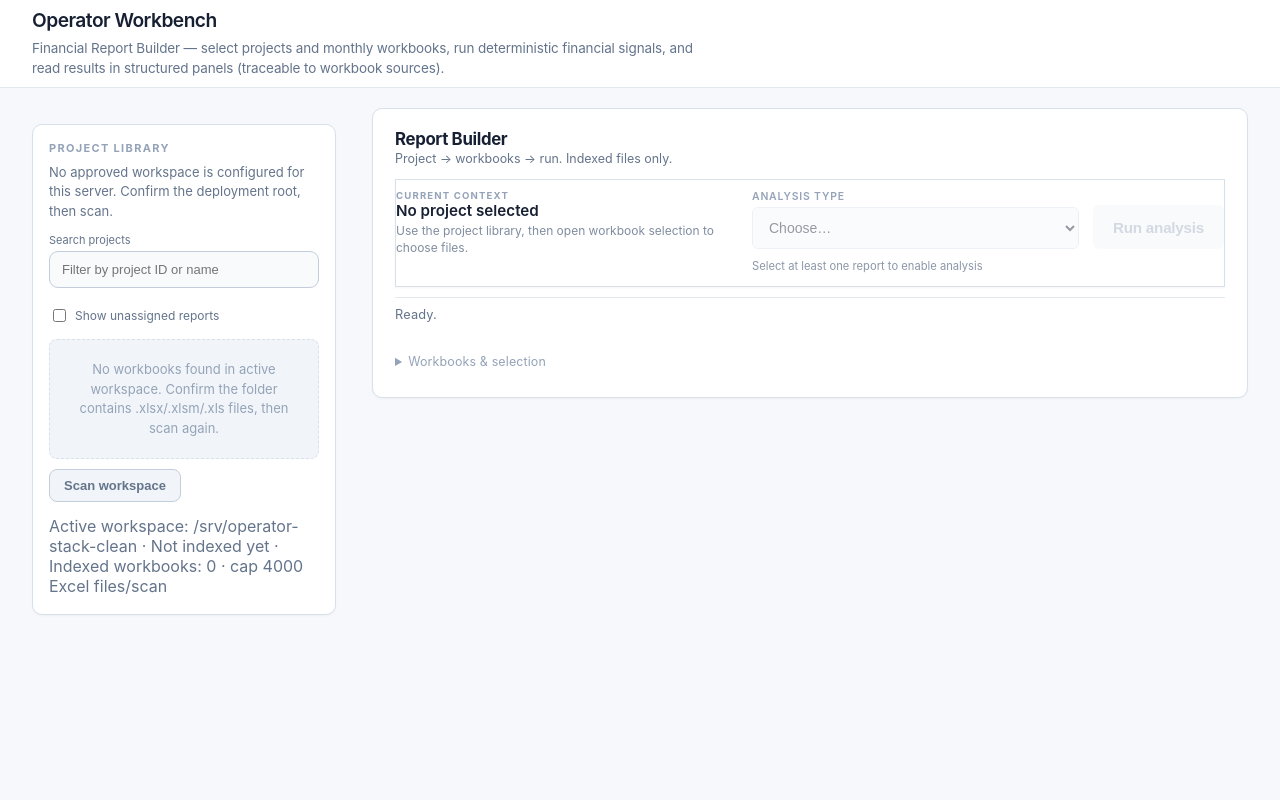
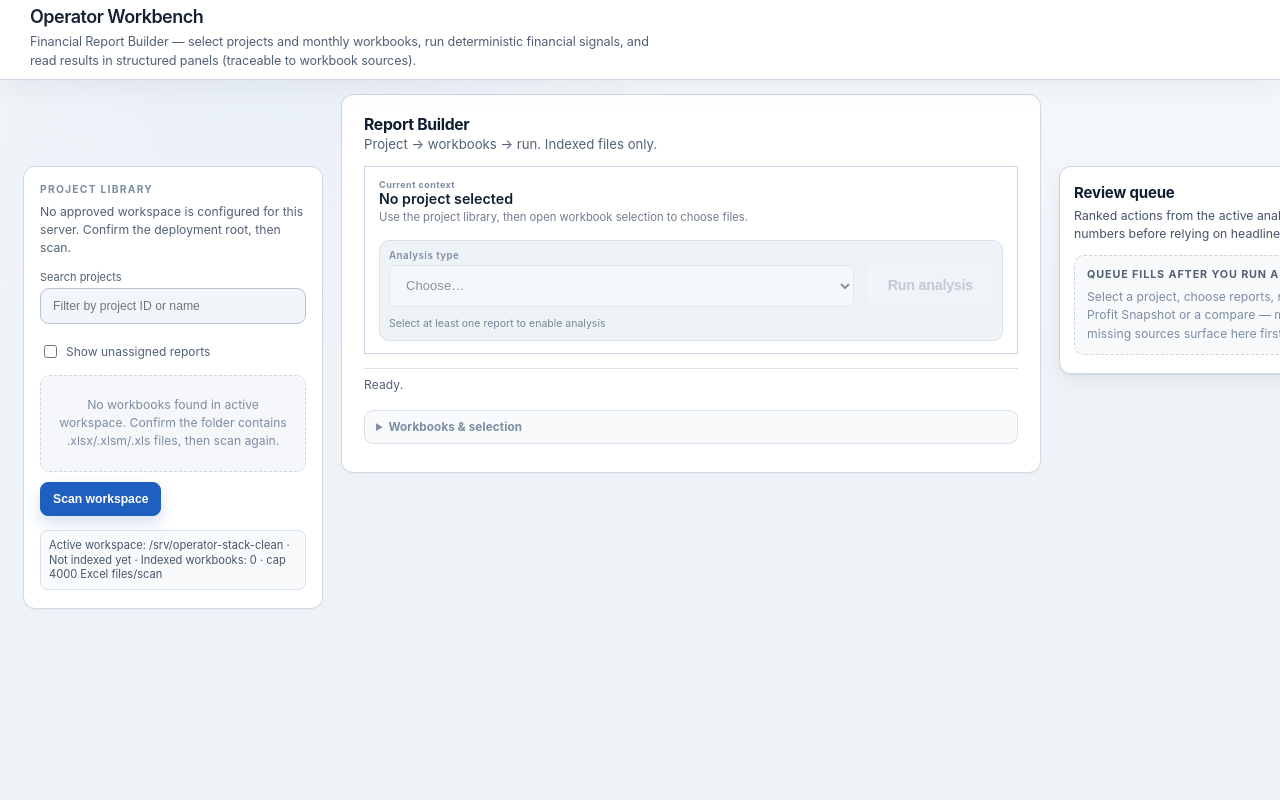
Before and after one commit to Sulax315/operator-local-desktop, a FastAPI app: page / in a window 1280 px wide. Run offline with FastAPI, Linux system fonts and the light colour scheme; data that the repository does not hold is empty; parts of the project's set-up code (start-up, migrations or seed data) failed here and were passed over; some libraries are stand-ins or nearby versions.

Commit message:
Polish desktop financial workbench UI

```diff
--- /dev/null
+++ b/web/operator_local_ui/static/css/desktop-command-center.css
@@ -0,0 +1,599 @@
+/* Desktop command-center polish.
+   Presentation-only overrides for the canonical Operator Workbench surface. */
+
+:root {
+  --bg: #eef3f8;
+  --surface: #ffffff;
+  --surface-muted: #f5f7fa;
+  --border: #cfd8e6;
+  --header-border: #d7e0eb;
+  --row-hover: #edf4ff;
+  --text: #132033;
+  --text-muted: #526176;
+  --text-soft: #7d8da3;
+  --primary: #1f5fbf;
+  --primary-hover: #184f9f;
+  --success: #137333;
+  --warning: #b45f06;
+  --danger: #a61b1b;
+  --wb-rail-width: minmax(300px, 330px);
+  --wb-max-app: min(1880px, 100%);
+  --wb-space-section: 18px;
+  --wb-radius: 12px;
+  --wb-radius-sm: 9px;
+  --wb-shadow: 0 10px 30px rgba(15, 23, 42, 0.07), 0 1px 2px rgba(15, 23, 42, 0.08);
+  --wb-shadow-sm: 0 6px 18px rgba(15, 23, 42, 0.06), 0 1px 2px rgba(15, 23, 42, 0.08);
+}
+
+html {
+  font-size: 15px;
+  scroll-padding-top: 62px;
+}
+
+body,
+body.owb-premium,
+.app-shell {
+  background:
+    radial-gradient(circle at 20% -10%, rgba(31, 95, 191, 0.08), transparent 30rem),
+    linear-gradient(180deg, #f8fafc 0, #eef3f8 22rem, #eef3f8 100%) !important;
+  color: var(--text) !important;
+}
+
+.app-header {
+  background: linear-gradient(180deg, #ffffff 0%, #f8fafc 100%);
+  border-bottom-color: #cbd5e1;
+  box-shadow: 0 1px 0 rgba(255, 255, 255, 0.9) inset, 0 10px 24px rgba(15, 23, 42, 0.05);
+}
+
+.app-header__inner {
+  align-items: center;
+  padding: 10px clamp(18px, 2.4vw, 30px);
+}
+
+.app-title {
+  color: #0f1d31;
+  font-size: clamp(1.2rem, 1rem + 0.7vw, 1.55rem);
+  letter-spacing: -0.035em;
+  line-height: 1.05;
+}
+
+.product-line {
+  color: #526176;
+  font-size: 0.82rem;
+  line-height: 1.35;
+  margin-top: 3px;
+}
+
+.app-header__meta {
+  background: #f1f5f9;
+  border: 1px solid #d7e0eb;
+  border-radius: 999px;
+  color: #526176;
+  max-width: min(540px, 42vw);
+  overflow: hidden;
+  padding: 5px 10px;
+  text-overflow: ellipsis;
+  white-space: nowrap;
+}
+
+.workspace {
+  gap: 18px;
+  padding: 14px clamp(14px, 1.8vw, 24px) 28px;
+}
+
+.workspace-main {
+  min-width: 0;
+}
+
+.report-builder-panel.operator-assistant-panel {
+  padding: 18px 20px 26px;
+  border-color: #cbd5e1;
+  box-shadow: var(--wb-shadow);
+}
+
+@media (min-width: 1280px) {
+  .workspace {
+    grid-template-columns: minmax(300px, 330px) minmax(700px, 1fr) minmax(340px, 390px);
+    grid-template-areas: "library main context";
+  }
+
+  .app-context-rail.rail-right {
+    display: flex;
+    flex-direction: column;
+    grid-area: context;
+    position: sticky;
+    top: 72px;
+    align-self: start;
+    max-height: calc(100vh - 92px);
+    overflow-y: auto;
+    padding: 16px 14px 18px;
+    border: 1px solid #cbd5e1;
+    border-radius: var(--wb-radius);
+    background: rgba(255, 255, 255, 0.96);
+    box-shadow: var(--wb-shadow-sm);
+  }
+}
+
+@media (min-width: 1600px) {
+  .workspace {
+    grid-template-columns: minmax(310px, 350px) minmax(860px, 1fr) minmax(380px, 430px);
+  }
+}
+
+.project-library {
+  top: 72px;
+  border-color: #cbd5e1;
+  box-shadow: var(--wb-shadow-sm);
+}
+
+.project-library-title,
+.rail-title {
+  color: #0f1d31;
+  font-size: 1rem;
+  font-weight: 750;
+  letter-spacing: -0.01em;
+}
+
+.project-library-hint {
+  color: #526176;
+  font-size: 0.82rem;
+}
+
+#project-library-indexed {
+  display: block;
+  flex: 1 1 100%;
+  min-width: 0;
+  max-height: 4.7em;
+  overflow: hidden;
+  padding: 7px 8px;
+  border: 1px solid #d7e0eb;
+  border-radius: 8px;
+  background: #f8fafc;
+  color: #475569;
+  font-size: 0.74rem;
+  line-height: 1.35;
+  overflow-wrap: anywhere;
+}
+
+.project-library-search {
+  min-height: 34px;
+  background: #ffffff;
+  border-color: #cbd5e1;
+}
+
+.project-library-item {
+  border-color: #dbe3ee;
+  border-radius: 10px;
+  padding: 10px 11px;
+  box-shadow: 0 1px 1px rgba(15, 23, 42, 0.03);
+}
+
+.project-library-item:hover {
+  background: #f4f8ff;
+  border-color: #9db8e5;
+  box-shadow: 0 8px 18px rgba(31, 95, 191, 0.08);
+  transform: translateY(-1px);
+}
+
+.project-library-item-active {
+  background: #eaf2ff;
+  border-color: #1f5fbf;
+  box-shadow: inset 3px 0 0 #1f5fbf, 0 8px 18px rgba(31, 95, 191, 0.11);
+}
+
+.project-library-line-title {
+  font-size: 0.9rem;
+  font-weight: 750;
+}
+
+.project-library-line-meta {
+  color: #5f6f85;
+  font-size: 0.78rem;
+}
+
+.project-library-empty,
+.placeholder-block {
+  border: 1px dashed #cbd5e1;
+  border-radius: 10px;
+  background: #f8fafc;
+  color: #526176;
+  padding: 11px 12px;
+}
+
+#project-library-scan.btn-ghost {
+  background: #1f5fbf;
+  border-color: #1f5fbf;
+  color: #ffffff;
+  font-weight: 750;
+  min-height: 34px;
+  padding: 7px 12px;
+  box-shadow: 0 8px 16px rgba(31, 95, 191, 0.18);
+}
+
+#project-library-scan.btn-ghost:hover {
+  background: #184f9f;
+}
+
+.report-builder-canvas {
+  max-width: none;
+}
+
+.report-builder-herohead {
+  margin-bottom: 10px;
+}
+
+.report-builder-title {
+  color: #0f1d31;
+  font-size: 1.45rem;
+  font-weight: 800;
+}
+
+.report-builder-lede {
+  font-size: 0.88rem;
+}
+
+.report-builder-sticky {
+  align-items: center;
+  background: linear-gradient(180deg, #ffffff 0%, #f8fafc 100%);
+  border-color: #cbd5e1;
+  box-shadow: var(--wb-shadow-sm);
+  gap: 14px 18px;
+  margin-bottom: 12px;
+  padding: 12px 14px;
+  top: 62px;
+}
+
+.report-builder-context-title {
+  color: #0f1d31;
+  font-size: 1rem;
+  font-weight: 750;
+}
+
+.report-builder-toolbar {
+  background: #eef3f8;
+  border: 1px solid #d7e0eb;
+  border-radius: 10px;
+  flex: 1 1 460px;
+  padding: 9px;
+}
+
+.report-toolbar-label,
+.report-builder-context-kicker,
+.section-kicker,
+.signals-hero-comp-label,
+.metric-tile-label {
+  letter-spacing: 0.05em;
+  text-transform: none;
+}
+
+.select-toolbar,
+.select-ghost {
+  background: #ffffff;
+  border-color: #cbd5e1;
+}
+
+.btn-toolbar-primary,
+#generate-signals-btn.btn-generate-primary {
+  background: #1f5fbf;
+  border-radius: 8px;
+  box-shadow: 0 10px 18px rgba(31, 95, 191, 0.18);
+  font-weight: 800;
+}
+
+.btn-toolbar-primary:hover:not(:disabled),
+#generate-signals-btn.btn-generate-primary:hover:not(:disabled) {
+  background: #184f9f;
+}
+
+.report-builder-source-collapse > summary,
+.details-panel.disclosure-panel > summary {
+  background: #f8fafc;
+  border: 1px solid #d7e0eb;
+  border-radius: 9px;
+  color: #334155;
+  font-weight: 700;
+  padding: 9px 11px;
+}
+
+.report-builder-source-inner,
+.details-inner {
+  border-color: #d7e0eb;
+}
+
+.report-select-table-wrap,
+.drivers-table-wrap,
+.workbench-table-wrap,
+.mom-summary-table-wrap {
+  border-color: #cbd5e1 !important;
+  border-radius: 10px;
+  box-shadow: 0 1px 0 rgba(255, 255, 255, 0.75) inset;
+}
+
+.report-select-table th,
+.drivers-table th,
+.workbench-table th,
+.mom-summary-table th,
+.mom-drill-table th {
+  background: #e8eef6 !important;
+  color: #334155 !important;
+  font-size: 0.75rem;
+  font-weight: 800;
+  letter-spacing: 0.025em;
+  text-transform: none;
+}
+
+.report-select-table td,
+.drivers-table td,
+.workbench-table td,
+.mom-summary-table td,
+.mom-drill-table td {
+  color: #1f2937;
+}
+
+.report-select-table tbody tr:hover td,
+.drivers-table tbody tr:hover td,
+.workbench-table tbody tr:hover td {
+  background: #edf4ff;
+}
+
+.report-select-table input[type="checkbox"] {
+  accent-color: #1f5fbf;
+  transform: scale(1.08);
+}
+
+.report-select-table tr:has(input:checked) td {
+  background: #eaf2ff;
+  box-shadow: inset 3px 0 0 #1f5fbf;
+}
+
+.financial-command-surface {
+  max-width: none;
+}
+
+.fin-command-center.command-card,
+.signals-hero,
+.financial-workbench,
+.answer-hero,
+.punch-zone,
+.key-metrics-block,
+.trade-summary-host {
+  border-color: #cbd5e1;
+  box-shadow: var(--wb-shadow-sm);
+}
+
+.fin-command-center__title,
+.signals-hero-title,
+.workbench-title {
+  color: #0f1d31;
+  font-weight: 800;
+  letter-spacing: -0.01em;
+}
+
+.fin-command-center__grid {
+  gap: 12px;
+}
+
+.fin-cmd-card,
+.metric-tile,
+.stat-card,
+.comp-card--ranked {
+  border-color: #d5deeb;
+  border-radius: 12px;
+  background: linear-gradient(180deg, #ffffff 0%, #f8fafc 100%);
+  box-shadow: 0 1px 1px rgba(15, 23, 42, 0.04);
+}
+
+.fin-cmd-card:hover,
+.metric-tile:hover,
+.comp-card--ranked:hover {
+  border-color: #9db8e5;
+  box-shadow: 0 10px 22px rgba(15, 23, 42, 0.08);
+}
+
+.fin-cmd-label,
+.pfs-metric__k,
+.metric-tile-label,
+.stat-card .label {
+  color: #526176;
+  font-size: 0.72rem;
+  font-weight: 800;
+  letter-spacing: 0.035em;
+  text-transform: none;
+}
+
+.fin-cmd-line,
+.pfs-metric__val,
+.metric-tile-value,
+.stat-card .value,
+.signals-tpp-value {
+  color: #0f1d31;
+  font-variant-numeric: tabular-nums;
+}
+
+.signals-hero-primary {
+  background: linear-gradient(180deg, #f6f9fd 0%, #eef4fb 100%);
+  border-color: #cbd5e1;
+}
+
+.signals-hero-status {
+  border-radius: 999px;
+  border-left-width: 0;
+  display: inline-flex;
+  font-weight: 700;
+}
+
+.signals-hero-status--warn,
+.cmd-chip--mismatch,
+.review-queue-item--high .review-queue-sev {
+  background: #fff1f2;
+  border-color: #fecdd3;
+  color: #9f1239;
+}
+
+.signals-hero-status--ok,
+.cmd-chip--ok {
+  background: #e8f7ee;
+  border-color: #b8dfc4;
+  color: #166534;
+}
+
+.cmd-chip--watch,
+.cmd-chip--missing,
+.review-queue-item--medium .review-queue-sev {
+  background: #fff7ed;
+  border-color: #fed7aa;
+  color: #9a3412;
+}
+
+.rail-right .rail-title {
+  margin-bottom: 5px;
+}
+
+.rail-deck {
+  color: #526176;
+  font-size: 0.82rem;
+  margin-bottom: 12px;
+}
+
+.review-queue-list {
+  display: flex;
+  flex-direction: column;
+  gap: 10px;
+  list-style: none;
+  margin: 0;
+  padding: 0;
+}
+
+.review-queue-item {
+  align-items: flex-start;
+  background: #ffffff;
+  border: 1px solid #d7e0eb;
+  border-radius: 12px;
+  display: grid;
+  gap: 8px 10px;
+  grid-template-columns: auto minmax(0, 1fr);
+  padding: 11px;
+  box-shadow: 0 1px 1px rgba(15, 23, 42, 0.04);
+}
+
+.review-queue-sev {
+  border: 1px solid #d7e0eb;
+  border-radius: 999px;
+  font-size: 0.64rem;
+  font-weight: 850;
+  line-height: 1;
+  padding: 5px 7px;
+}
+
+.review-queue-main {
+  min-width: 0;
+}
+
+.review-queue-issue {
+  color: #0f1d31;
+  font-size: 0.88rem;
+  font-weight: 750;
+  line-height: 1.3;
+  margin: 0 0 4px;
+}
+
+.review-queue-why {
+  color: #526176;
+  font-size: 0.78rem;
+  line-height: 1.4;
+  margin: 0;
+}
+
+.review-queue-action {
+  grid-column: 2;
+  justify-self: start;
+  min-height: 30px;
+}
+
+.quick-actions--queue {
+  border-top: 1px solid #d7e0eb;
+  margin-top: 14px;
+  padding-top: 12px;
+}
+
+.quick-actions--queue .qa-row {
+  gap: 7px;
+}
+
+.quick-actions--queue .btn-ghost,
+.review-queue-action {
+  background: #f8fafc;
+  border-color: #cbd5e1;
+  border-radius: 8px;
+  color: #1f5fbf;
+  font-weight: 700;
+}
+
+.financial-workbench {
+  max-height: 72vh;
+  min-height: 380px;
+  padding: 12px 14px 14px;
+}
+
+.workbench-tabs {
+  background: #eef3f8;
+  border: 1px solid #d7e0eb;
+  border-radius: 10px;
+  gap: 0;
+  margin-bottom: 10px;
+  padding: 3px;
+}
+
+.workbench-tab {
+  background: transparent;
+  border: 0;
+  border-radius: 8px;
+  color: #526176;
+  font-weight: 750;
+  padding: 7px 11px;
+}
+
+.workbench-tab[aria-selected="true"] {
+  background: #ffffff;
+  color: #0f1d31;
+  box-shadow: 0 1px 4px rgba(15, 23, 42, 0.1);
+}
+
+.workbench-table-wrap {
+  max-height: 34rem;
+}
+
+.workbench-table {
+  border-collapse: separate;
+  border-spacing: 0;
+}
+
+.workbench-table th,
+.workbench-table td {
+  padding: 7px 10px;
+}
+
+.workbench-table .wb-num,
+.drivers-table--decision .num,
+.mom-summary-table .num {
+  font-variant-numeric: tabular-nums;
+}
+
+.financial-table-summary-bar,
+.table-filter-summary {
+  background: #f8fafc;
+  border-color: #d7e0eb;
+  color: #475569;
+}
+
+.assistant-idle .placeholder-block {
+  background: #f8fafc;
+  border-color: #cbd5e1;
+}
+
+.status.analysis-run-status {
+  border-top-color: #d7e0eb;
+  color: #526176;
+  min-height: auto;
+  padding: 6px 0 8px;
+}
--- a/web/operator_local_ui/templates/index.html
+++ b/web/operator_local_ui/templates/index.html
@@ -6,6 +6,7 @@
     <meta name="color-scheme" content="light" />
     <title>{{ title }}</title>
     <link rel="stylesheet" href="/static/style.css?v=main-stack-2026-04-27" />
+    <link rel="stylesheet" href="/static/css/desktop-command-center.css?v=2026-04-29" />
   </head>
   <body class="owb-premium">
     <div class="app-shell" id="app-shell">
```
Also changed, not shown: frontend/src/App.tsx (+6 -4 lines), frontend/src/styles.css (+44 -11 lines).
